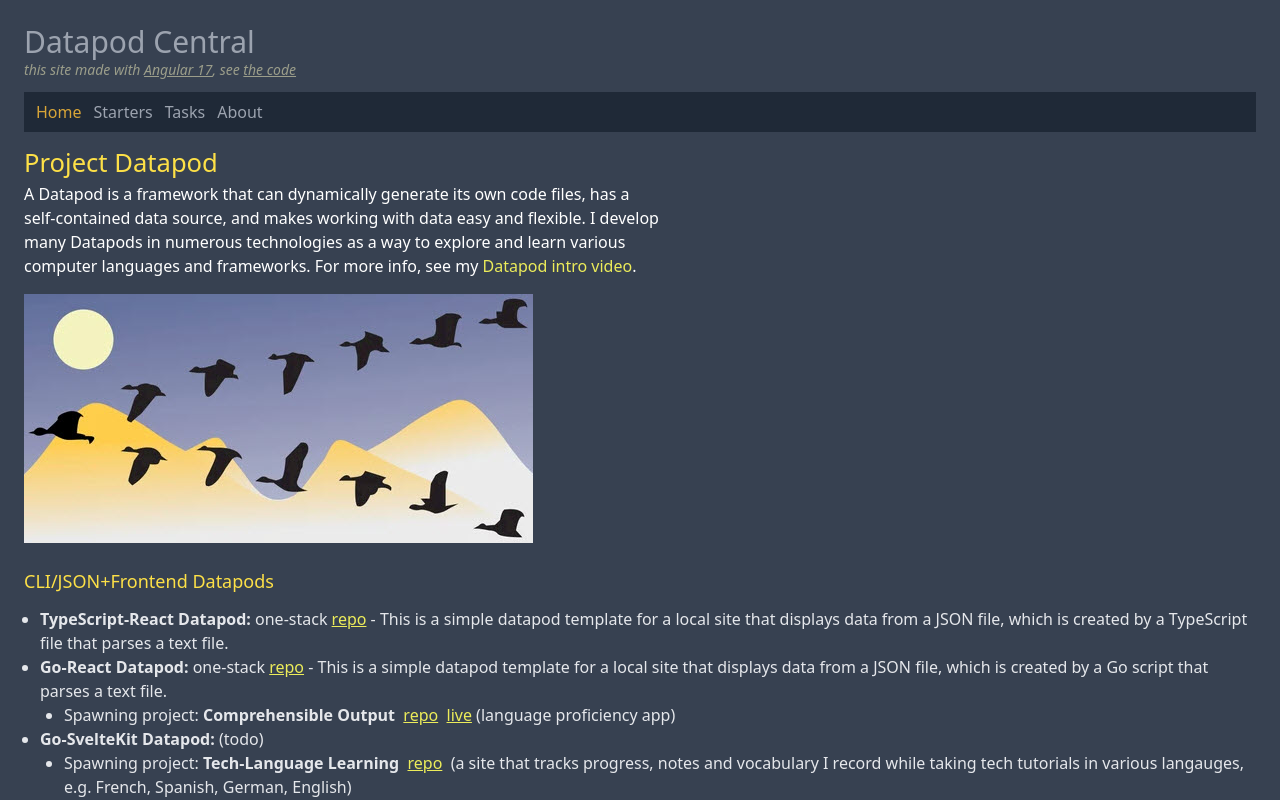
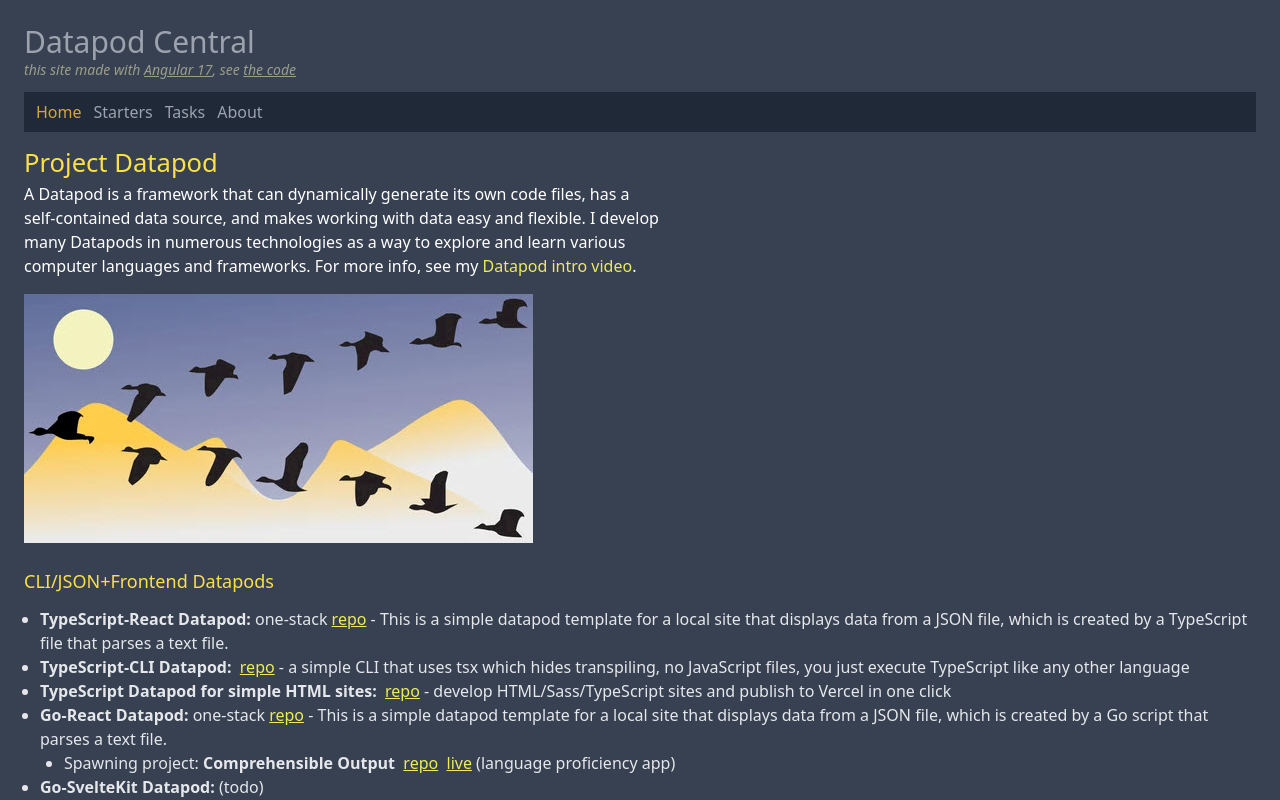
Before and after one commit to edwardtanguay/datapod-tanguay-eu, an Angular app: page /home in a window 1280 px wide. Shown: the top 800 px of the page. Built offline with nearby package versions, Linux system fonts and the light colour scheme.

Commit message:
CONTENT: Add two TypeScript Datapods to list

```diff
--- a/src/app/home/home.component.html
+++ b/src/app/home/home.component.html
@@ -14,6 +14,17 @@
 			   target="_blank"
 			   class="underline">repo</a> - This is a simple datapod template for a local site that displays data from a
 			JSON file, which is created by a TypeScript file that parses a text file.
+		</li>
+		<li><b>TypeScript-CLI Datapod:</b>&nbsp;
+			<a href="https://github.com/edwardtanguay/datapod-for-typescript-cli"
+			   target="_blank"
+			   class="underline">repo</a> - a simple CLI that uses tsx which hides transpiling, no JavaScript files, you
+			just execute TypeScript like any other language
+		</li>
+		<li><b>TypeScript Datapod for simple HTML sites:</b>&nbsp;
+			<a href="https://github.com/edwardtanguay/datapod-for-html-typescript"
+			   target="_blank"
+			   class="underline">repo</a> - develop HTML/Sass/TypeScript sites and publish to Vercel in one click
 		</li>
 		<li><b>Go-React Datapod:</b> one-stack
 			<a href="https://github.com/edwardtanguay/datapod-for-react-go-json"
```
